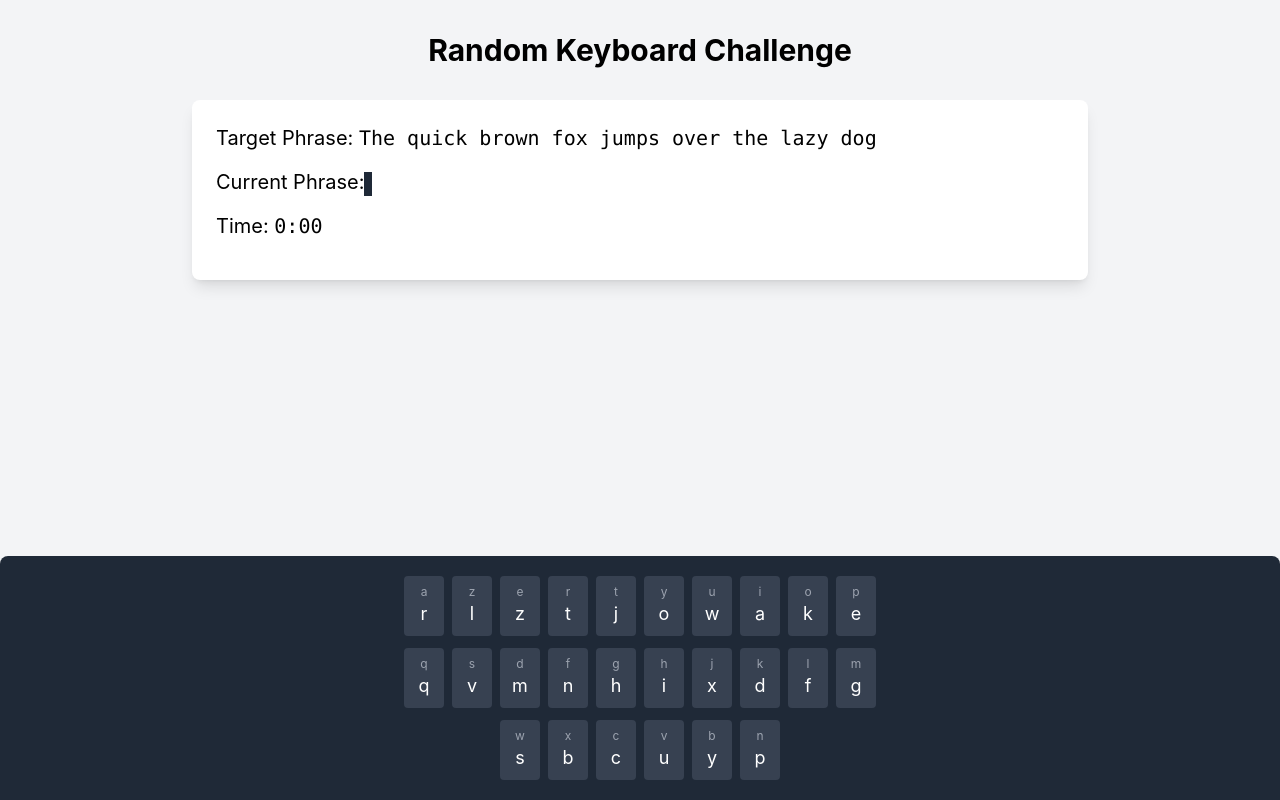
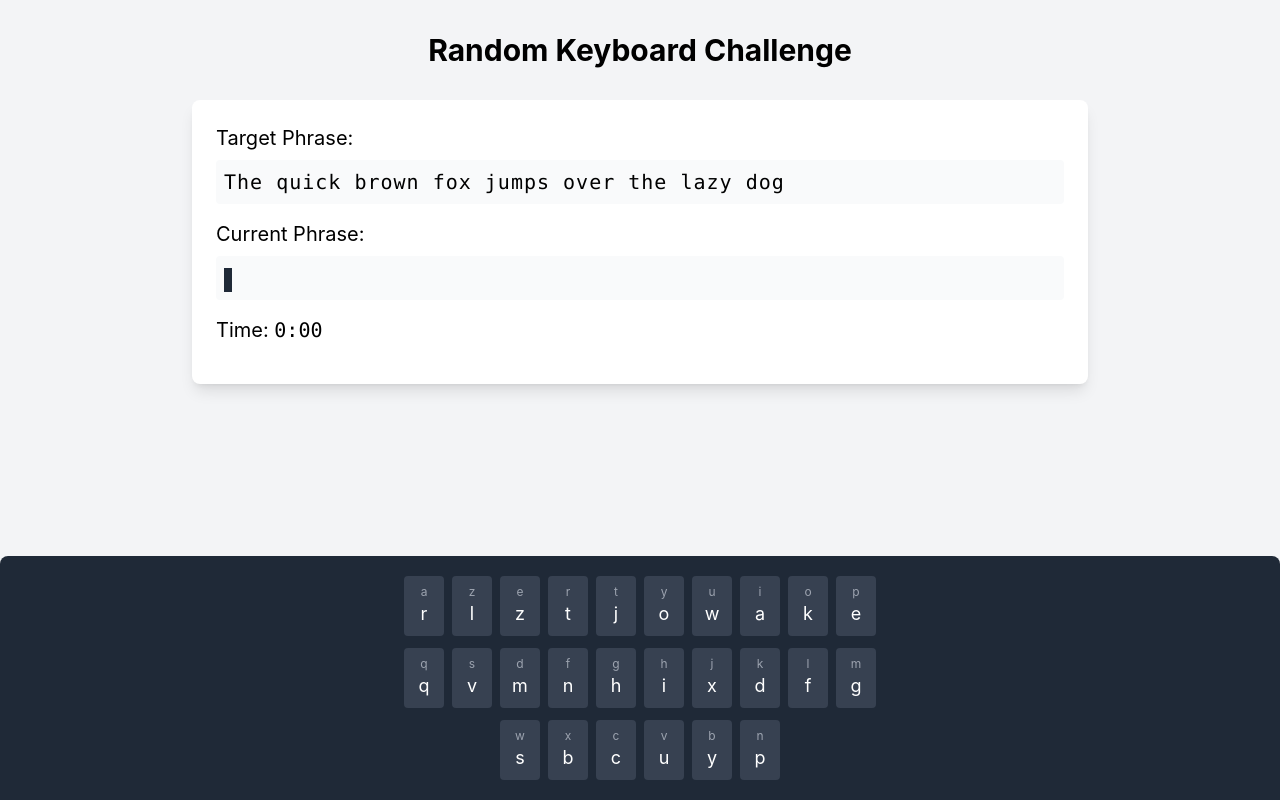
Before and after one commit to maximilienGilet/random-keyboard, a React (Create React App) app in the folder random-keyboard/: page / in a window 1280 px wide. Built offline with nearby package versions, Linux system fonts and the light colour scheme.

Commit message:
Enhance UI in App component by improving the display of target and current phrases with better styling and layout for clarity

```diff
--- a/random-keyboard/src/App.tsx
+++ b/random-keyboard/src/App.tsx
@@ -137,20 +137,23 @@ const App: React.FC = () => {
         </h1>
 
         <div className="bg-white p-6 rounded-lg shadow-lg mb-6">
-          <p className="text-xl mb-4">
-            Target Phrase: <span className="font-mono">{targetPhrase}</span>
-          </p>
-          <p className="text-xl mb-4">
-            Current Phrase:
-            <span className="font-mono">
+          <div className="mb-4">
+            <p className="text-xl mb-2">Target Phrase:</p>
+            <div className="font-mono text-xl tracking-wider bg-gray-50 p-2 rounded">
+              {targetPhrase}
+            </div>
+          </div>
+          <div className="mb-4">
+            <p className="text-xl mb-2">Current Phrase:</p>
+            <div className="font-mono text-xl tracking-wider bg-gray-50 p-2 rounded">
               {currentPhrase}
               <span
                 className={`inline-block w-2 h-6 bg-gray-800 align-middle ${
                   showCursor ? "opacity-100" : "opacity-0"
                 }`}
               ></span>
-            </span>
-          </p>
+            </div>
+          </div>
           <p className="text-xl mb-4">
             Time: <span className="font-mono">{formatTime(time)}</span>
           </p>
```
